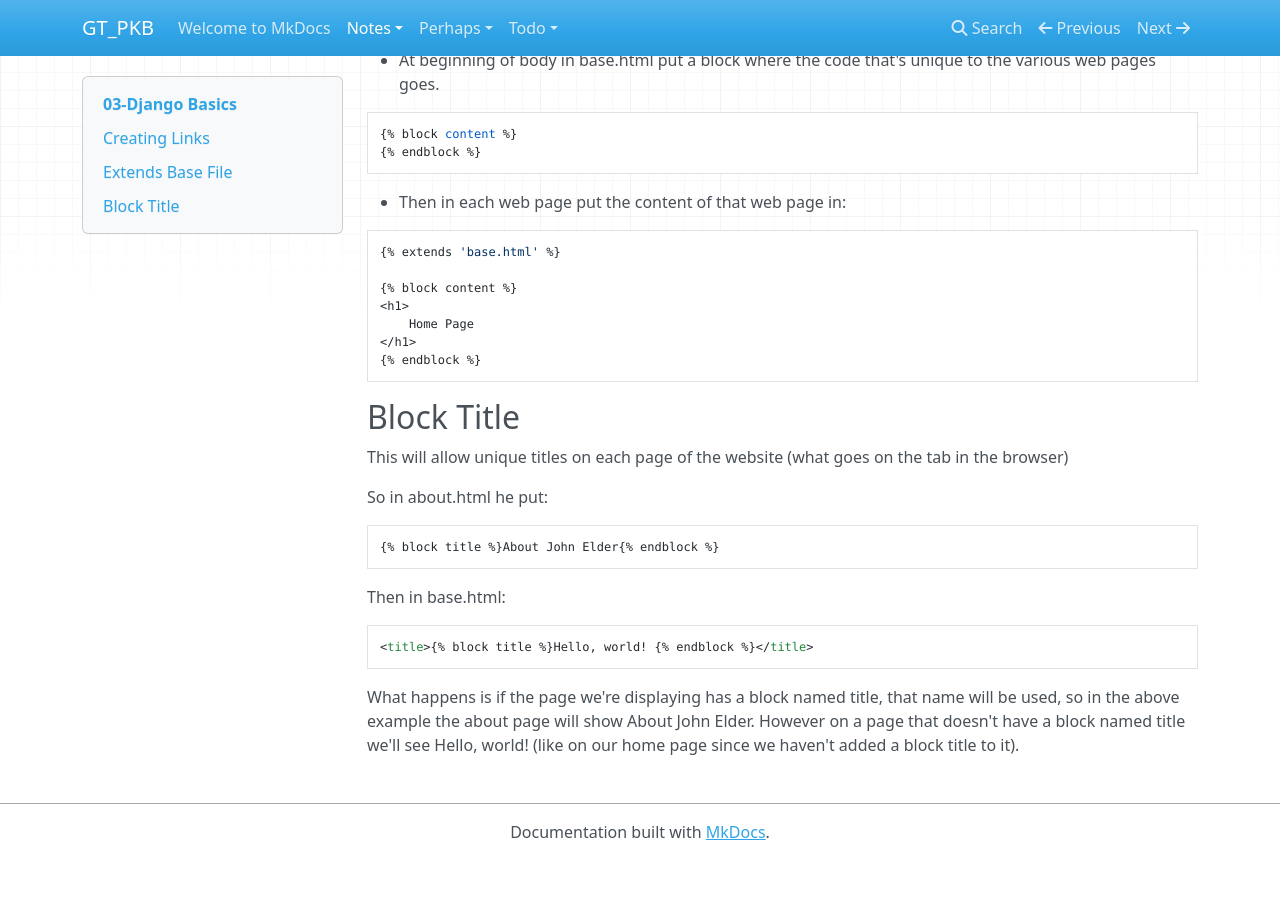
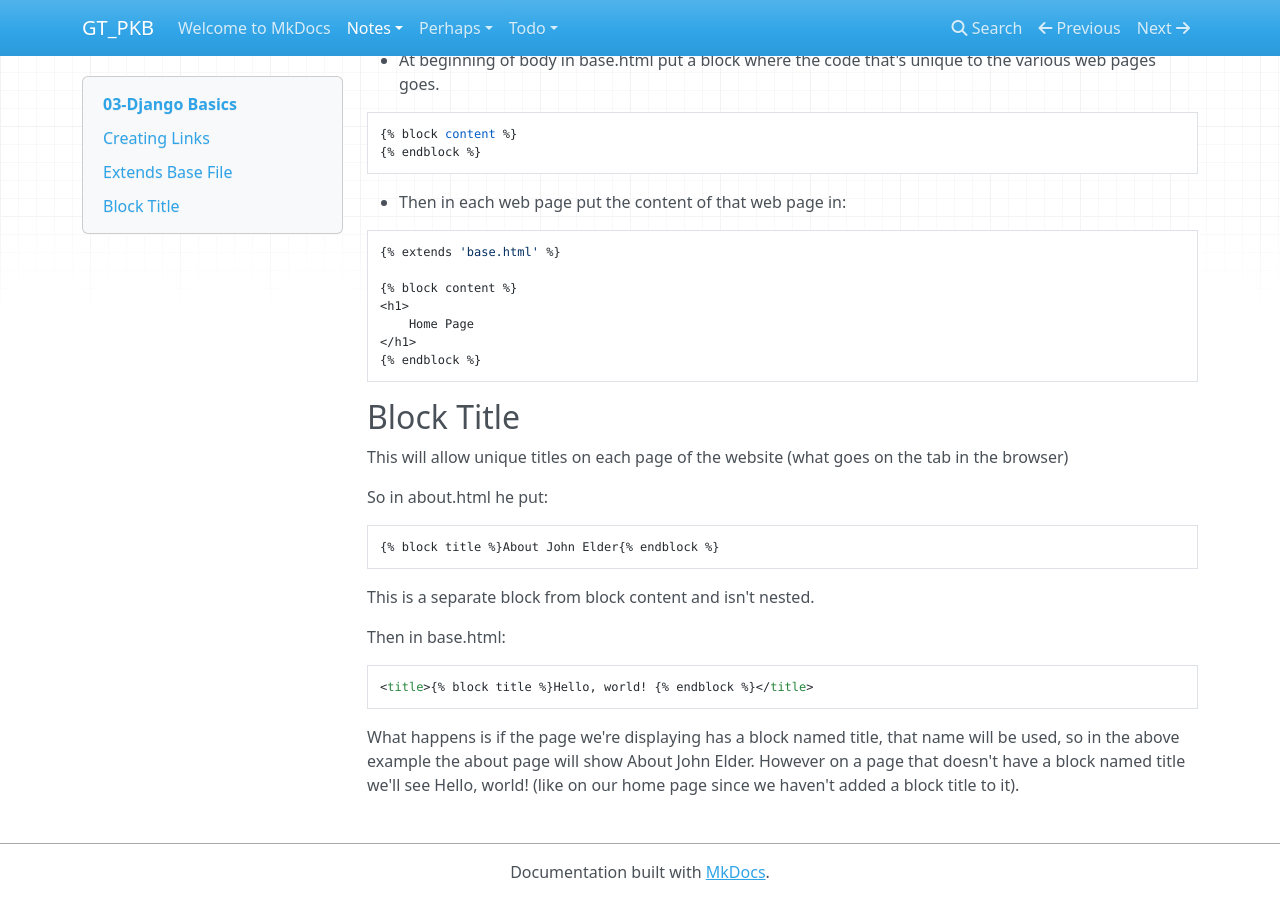
Before and after one commit to terryinfcco/class_notes, an MkDocs documentation site: the page built from docs/notes/django/codemy_django_intro/03-Django-Basics.md, in a window 1280 px wide and 900 px high, scrolled down 523 px. Built offline with MkDocs 1.6.1, drawn with Linux system fonts in a browser that asks for light colours; nearby versions of some CDN libraries; before the commit the page ends 1383 px from its top, so only the background shows below that.

Commit message:
Added note about block title

````diff
--- a/docs/notes/django/codemy_django_intro/03-Django-Basics.md
+++ b/docs/notes/django/codemy_django_intro/03-Django-Basics.md
@@ -51,6 +51,8 @@ So in about.html he put:
 {% block title %}About John Elder{% endblock %}
 ```
 
+This is a separate block from block content and isn't nested.
+
 Then in base.html:
 
 ```django
````
